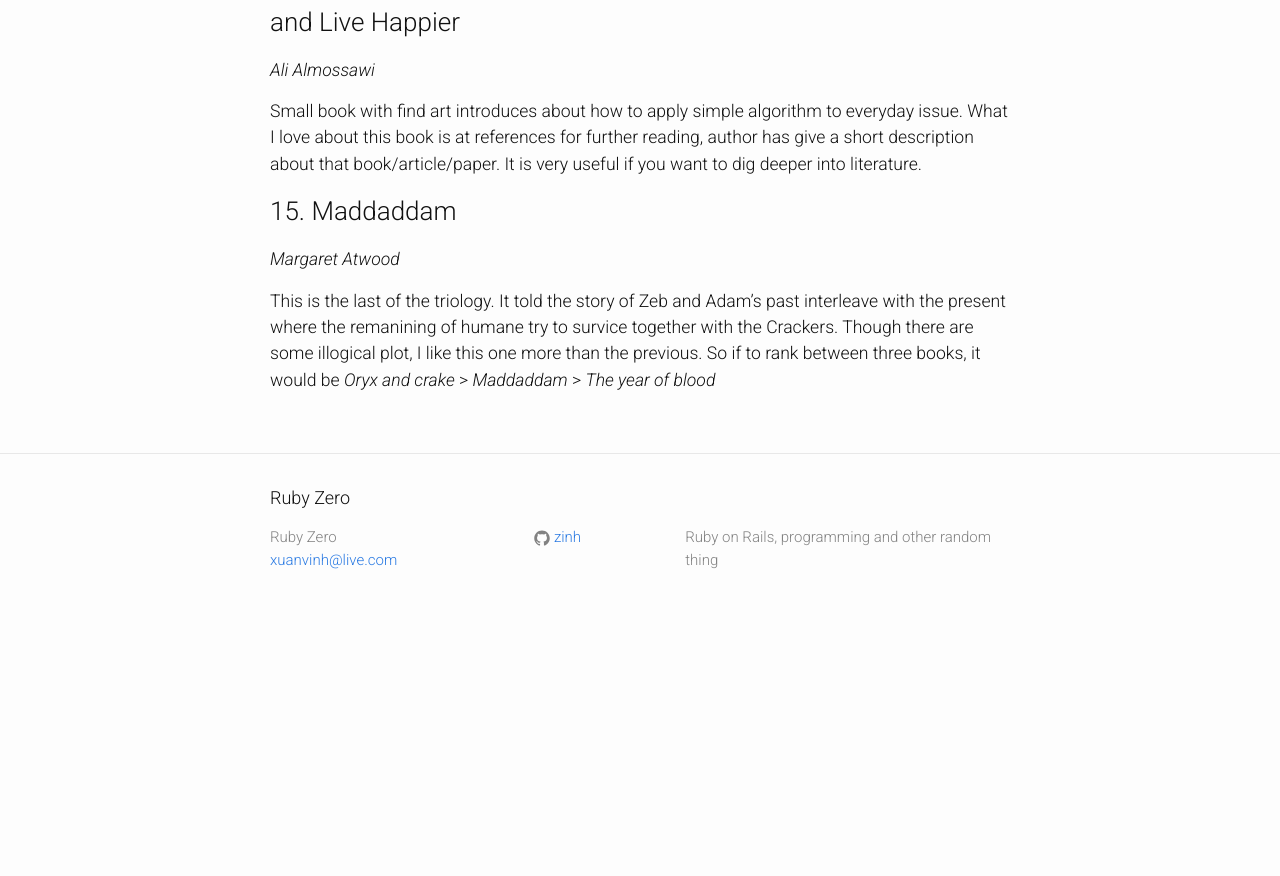
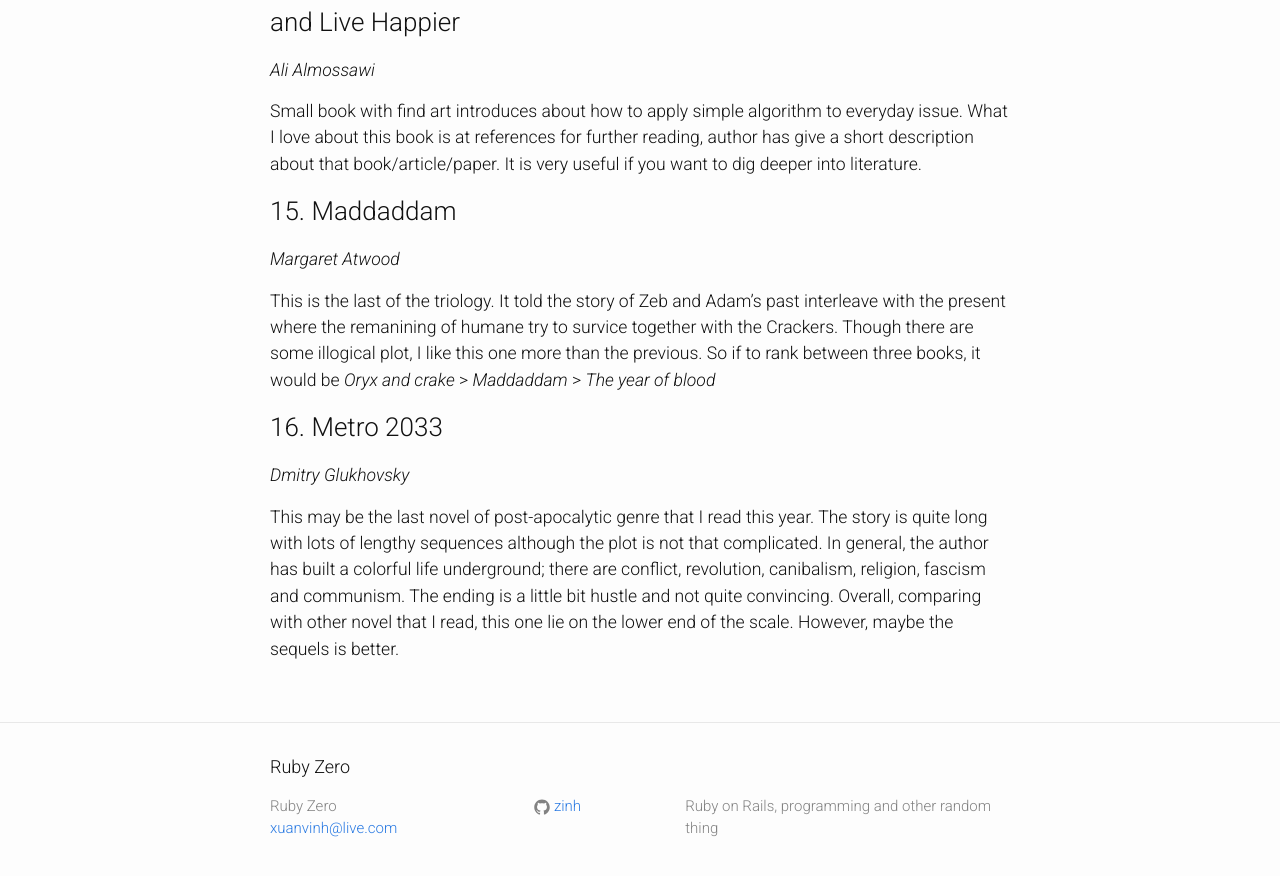
Before and after one commit to zinh/zinh.github.io, a Jekyll site: the page built from _posts/2019-01-01-books-2019.markdown, in a window 1280 px wide and 900 px high, scrolled down 3405 px. Shown: the top 876 px of the window. Built offline with Jekyll 4.4.1, drawn with Linux system fonts in a browser that asks for light colours; before the commit the page ends 4036 px from its top, so only the background shows below that.

Commit message:
metro 2033

```diff
--- a/_posts/2019-01-01-books-2019.markdown
+++ b/_posts/2019-01-01-books-2019.markdown
@@ -92,3 +92,10 @@ Small book with find art introduces about how to apply simple algorithm to every
 *Margaret Atwood*
 
 This is the last of the triology. It told the story of Zeb and Adam's past interleave with the present where the remanining of humane try to survice together with the Crackers. Though there are some illogical plot, I like this one more than the previous. So if to rank between three books, it would be *Oryx and crake* > *Maddaddam* > *The year of blood*
+
+### 16. Metro 2033
+*Dmitry Glukhovsky*
+
+This may be the last novel of post-apocalytic genre that I read this year. The story is quite long with lots of lengthy sequences although the plot is not that complicated.
+In general, the author has built a colorful life underground; there are conflict, revolution, canibalism, religion, fascism and communism. The ending is a little bit hustle and not quite convincing.
+Overall, comparing with other novel that I read, this one lie on the lower end of the scale. However, maybe the sequels is better.
```
